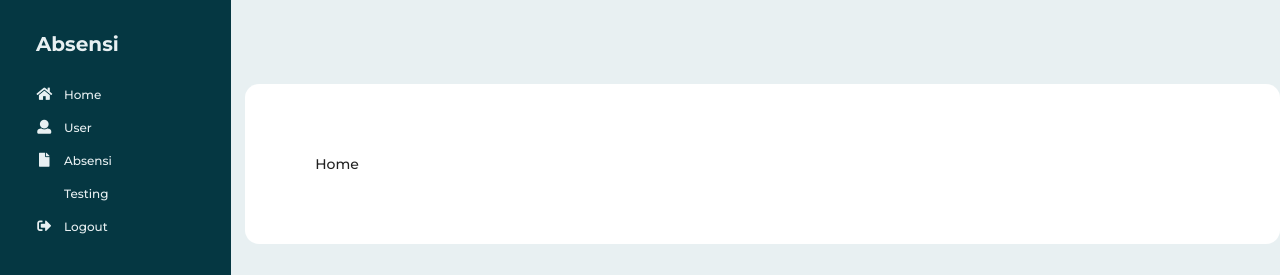
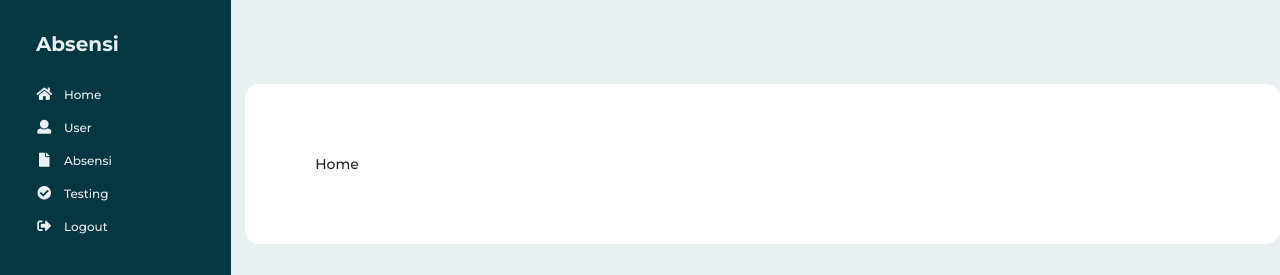
Before and after one commit to syahrul927/attendance-dashboard, a React (Create React App) app: page / in a window 1280 px wide. Shown: the top 275 px of the page. Built offline with nearby package versions, Linux system fonts and the light colour scheme; sample sign-in values are in the browser's storage.

Commit message:
update icon

```diff
--- a/src/components/MenuSideBar.js
+++ b/src/components/MenuSideBar.js
@@ -61,7 +61,7 @@ const MenuSideBar = () => {
             <div className="item" style={containerContent}>
                 <Link to="/testing" className="ui grid">
                     <div className="column">
-                        <i className="software icon" style={iconSidebar}></i>
+                        <i className="check circle icon" style={iconSidebar}></i>
                     </div>
                     <div className="column">
                         <div className="content" style={contentList}>
```
